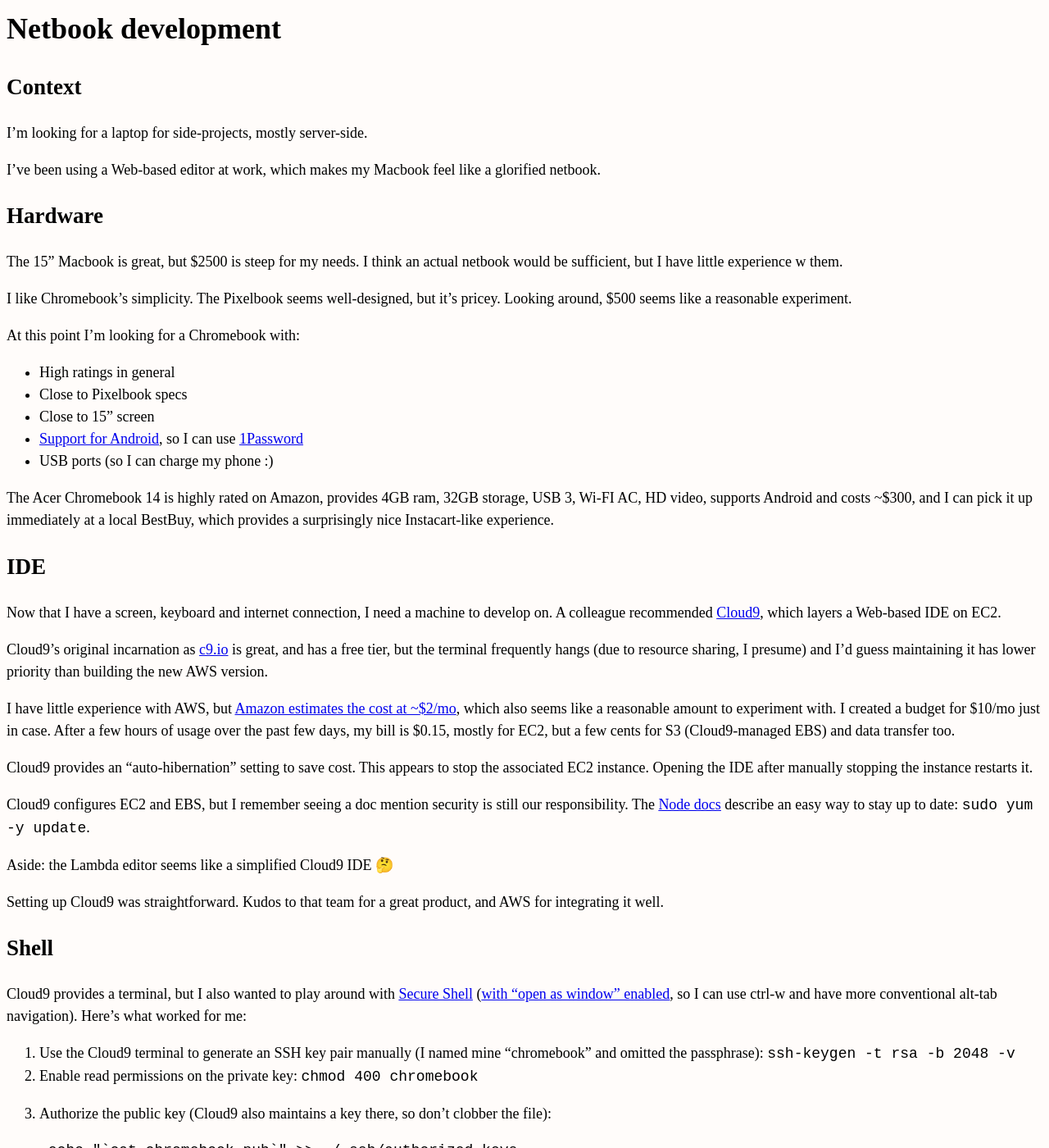
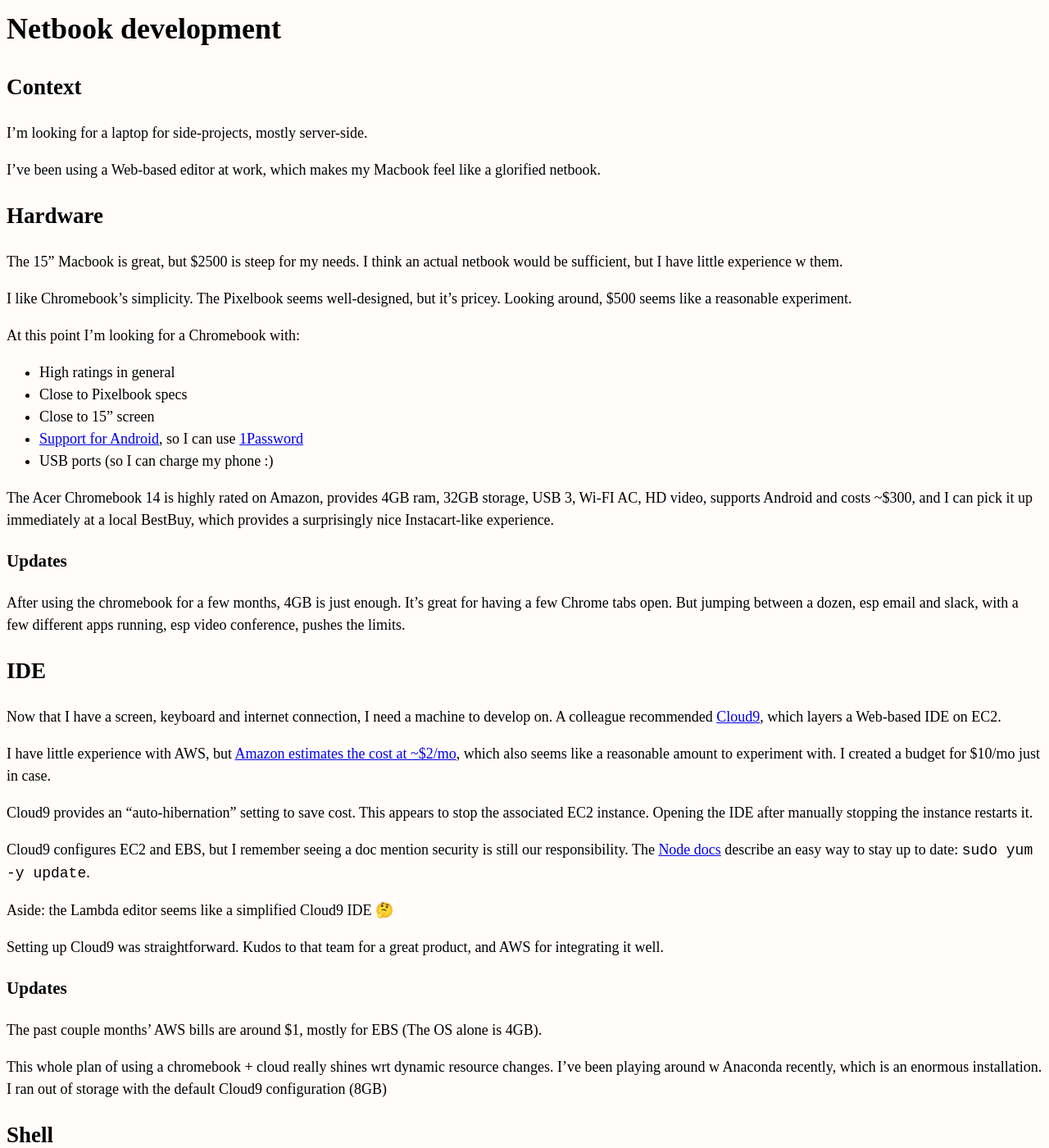
Before and after one commit to erikeldridge/erikeldridge.github.com, a Jekyll site: the page built from _posts/2017-12-24-netbook-development.md, in a window 1280 px wide and 1400 px high. Shown: the whole window at 82% size. Built offline with Jekyll 4.4.1, drawn with Linux system fonts in a browser that asks for light colours; nearby versions of some CDN libraries.

Commit message:
Update from Forestry.io - 2017-12-24-netbook-development.md

```diff
--- a/_posts/2017-12-24-netbook-development.md
+++ b/_posts/2017-12-24-netbook-development.md
@@ -33,13 +33,15 @@
 
 The Acer Chromebook 14 is highly rated on Amazon, provides 4GB ram, 32GB storage, USB 3, Wi-FI AC, HD video, supports Android and costs \~$300, and I can pick it up immediately at a local BestBuy, which provides a surprisingly nice Instacart-like experience.
 
+### Updates
+
+After using the chromebook for a few months, 4GB is just enough. It's great for having a few Chrome tabs open. But jumping between a dozen, esp email and slack, with a few different apps running, esp video conference, pushes the limits.
+
 ## IDE
 
 Now that I have a screen, keyboard and internet connection, I need a machine to develop on. A colleague recommended [Cloud9](https://aws.amazon.com/cloud9/), which layers a Web-based IDE on EC2.
 
-Cloud9's original incarnation as [c9.io](https://c9.io/) is great, and has a free tier, but the terminal  frequently hangs (due to resource sharing, I presume) and I'd guess maintaining it  has lower priority than building the new AWS version.
-
-I have little experience with AWS, but [Amazon estimates the cost at \~$2/mo](https://aws.amazon.com/cloud9/pricing/), which also seems like a reasonable amount to experiment with. I created a budget for $10/mo just in case. After a few hours of usage over the past few days, my bill is $0.15, mostly for EC2, but a few cents for S3 (Cloud9-managed EBS) and data transfer too.
+I have little experience with AWS, but [Amazon estimates the cost at \~$2/mo](https://aws.amazon.com/cloud9/pricing/), which also seems like a reasonable amount to experiment with. I created a budget for $10/mo just in case.
 
 Cloud9 provides an "auto-hibernation" setting to save cost. This appears to stop the associated EC2 instance. Opening the IDE after manually stopping the instance restarts it.
 
@@ -48,6 +50,12 @@
 Aside: the Lambda editor seems like a simplified Cloud9 IDE 🤔
 
 Setting up Cloud9 was straightforward. Kudos to that team for a great product, and AWS for integrating it well.
+
+### Updates
+
+The past couple months' AWS bills are around $1, mostly for EBS (The OS alone is 4GB).
+
+This whole plan of using a chromebook + cloud really shines wrt dynamic resource changes. I've been playing around w Anaconda recently, which is an enormous installation. I ran out of storage with the default Cloud9 configuration (8GB)
 
 ## Shell
 
```
Also changed, not shown: other parts of _posts/2017-12-24-netbook-development.md (+1 -1 lines).
